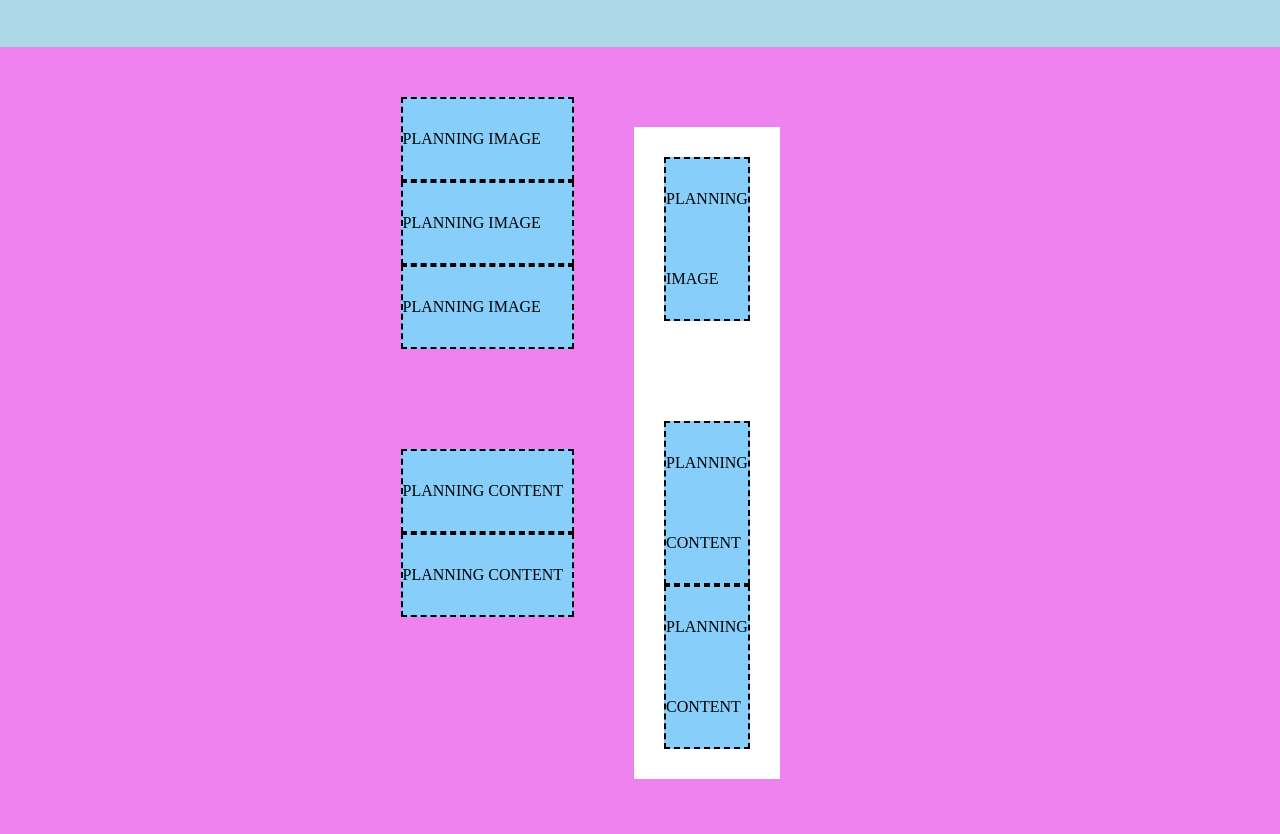
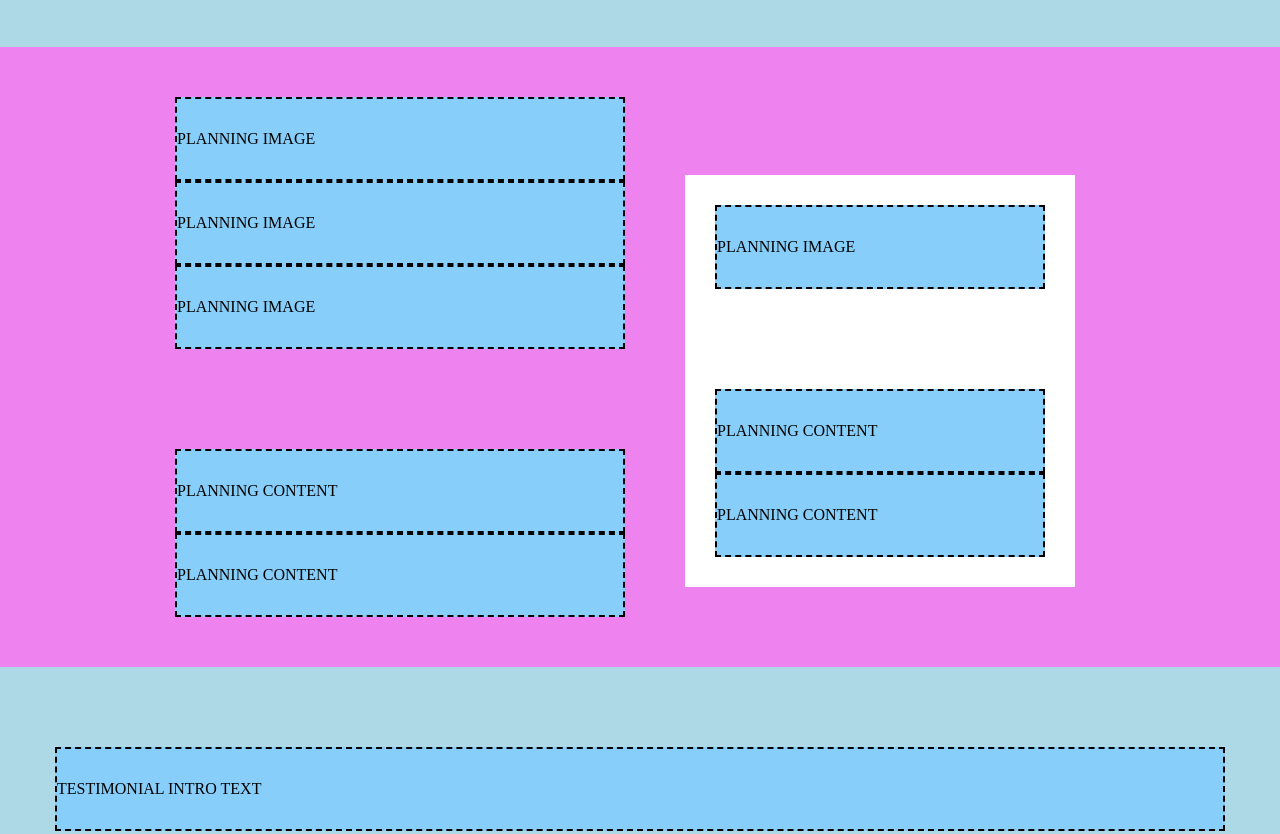
Before and after one commit to TizianoN/responsive-layout-blocks, a plain HTML site: page index.html in a window 1280 px wide. Shown: the part 705-1539 px from the top of the page. Drawn offline with Linux system fonts and the light colour scheme.

Commit message:
fix planning

```diff
--- a/index.html
+++ b/index.html
@@ -84,8 +84,8 @@
 		</section>
 
 		<section id="planning">
-			<div class="container jc-center">
-				<div class="row">
+			<div class="container">
+				<div class="row jc-center">
 					<div class="col-40">
 						<div class="planning-image">
 							<div class="debug">PLANNING IMAGE</div>
```
